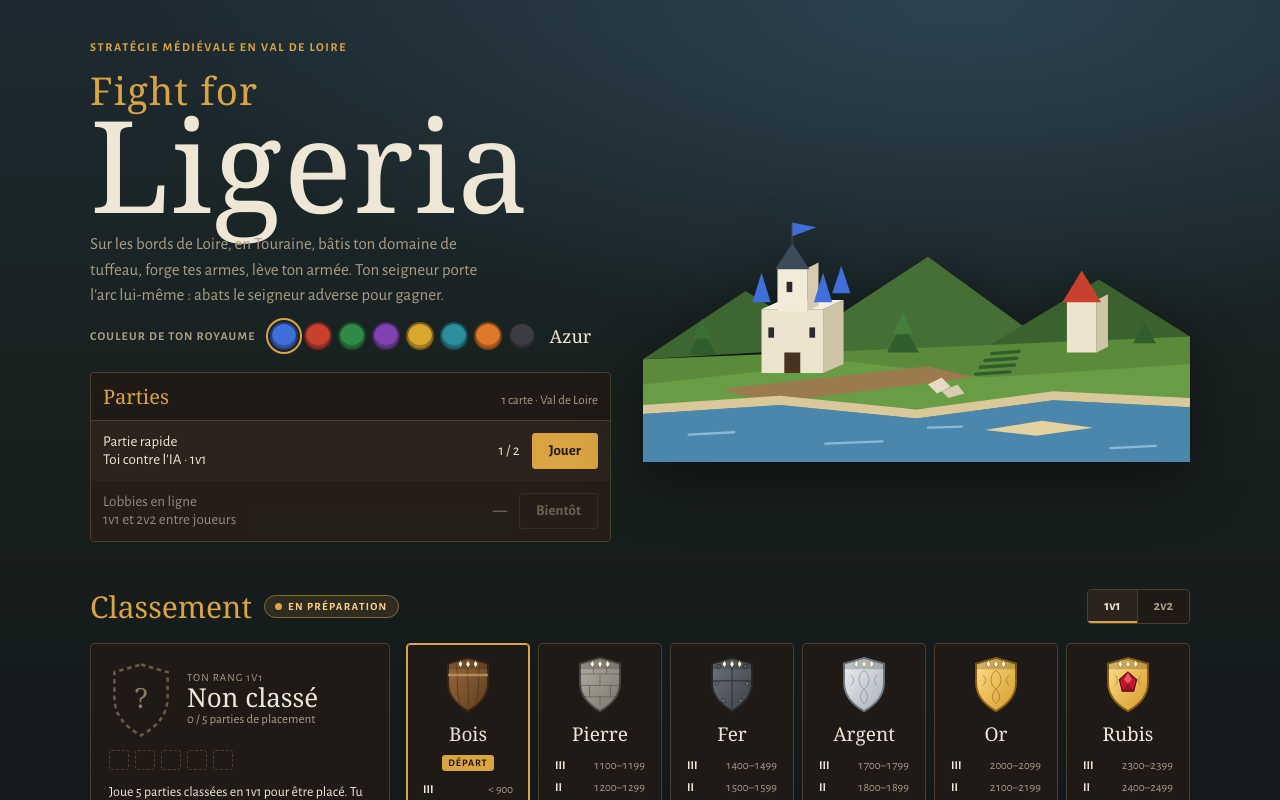
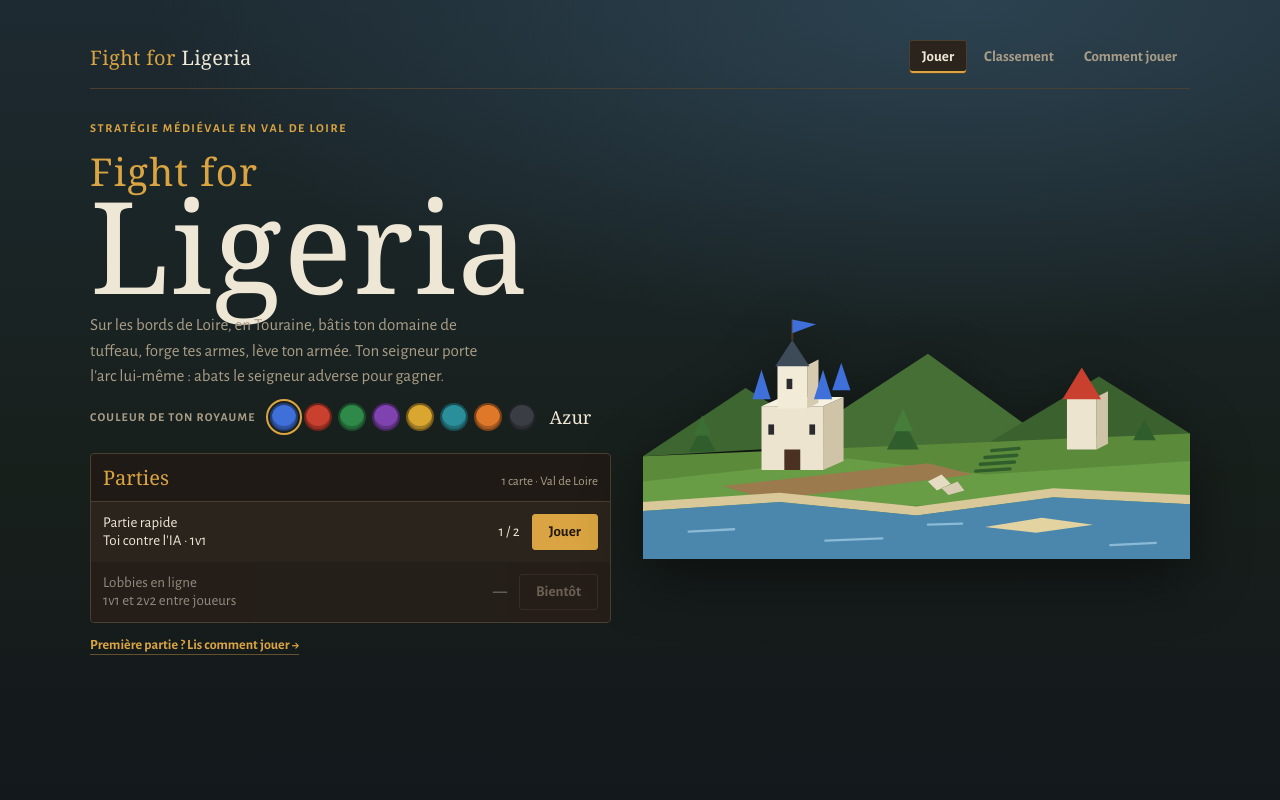
Before and after one commit to julian982/FightForLigeria, a plain HTML site: page index.html in a window 1280 px wide. Drawn offline with nearby package versions, Linux system fonts and the light colour scheme; a web font is replaced by a local one.

Commit message:
Accueil découpé en trois pages : Jouer, Classement, Comment jouer
Menu de navigation en haut de l'accueil, page active mise en évidence,
titre de l'onglet par page, lien vers le guide depuis la page Jouer.

Co-Authored-By: Claude Opus 5.5 <noreply@anthropic.com>
Claude-Session: https://claude.ai/code/session_01TFNuE9x44g7LZSCY9x53cx

```diff
--- a/index.html
+++ b/index.html
@@ -102,6 +102,18 @@ dl.keys dd{margin:3px 0 0;font-size:14px;line-height:1.45}
 .unit p{margin:0;font-size:13px;color:var(--muted);line-height:1.4}
 .unit.elite{border-color:var(--gold)}
 .home-foot{margin:0;font-size:13px;color:var(--muted)}
+.topnav{display:flex;align-items:center;justify-content:space-between;gap:12px 24px;flex-wrap:wrap;padding-bottom:14px;border-bottom:1px solid var(--rule);margin-bottom:-12px}
+.brand{font-family:var(--f-display);font-size:20px;color:var(--gold);text-decoration:none;letter-spacing:.02em}
+.brand b{font-weight:400;color:var(--text)}
+.navlinks{display:flex;gap:4px;flex-wrap:wrap}
+.navlinks a{font-weight:700;font-size:15px;color:var(--muted);text-decoration:none;padding:7px 12px;border-radius:3px;border:1px solid transparent}
+.navlinks a:hover{color:var(--text);border-color:var(--rule)}
+.navlinks a[aria-current="page"]{color:var(--text);background:var(--wood2);border-color:var(--rule);box-shadow:inset 0 -2px 0 var(--gold)}
+.navlinks a:focus-visible,.brand:focus-visible,.hint-link:focus-visible{outline:2px solid var(--gold);outline-offset:2px}
+.view{display:flex;flex-direction:column;gap:44px}
+.hint-link{align-self:flex-start;font-size:14px;font-weight:700;color:var(--gold);text-decoration:none;border-bottom:1px solid rgba(217,164,65,.4)}
+.hint-link::after{content:" →"}
+.hint-link:hover{border-bottom-color:var(--gold)}
 .h1-pre{display:block;font-size:.3em;line-height:1.15;color:var(--gold);letter-spacing:.03em}
 .realm{display:flex;align-items:center;gap:10px 14px;flex-wrap:wrap}
 .realm-lbl{font-size:12px;font-weight:700;letter-spacing:.1em;text-transform:uppercase;color:var(--muted)}
@@ -162,6 +174,16 @@ dl.keys dd{margin:3px 0 0;font-size:14px;line-height:1.45}
 <body>
 <main id="home">
   <div class="home-wrap">
+    <nav class="topnav" aria-label="Navigation principale">
+      <a class="brand" href="#jouer">Fight for <b>Ligeria</b></a>
+      <div class="navlinks">
+        <a href="#jouer" data-view="jouer">Jouer</a>
+        <a href="#classement" data-view="classement">Classement</a>
+        <a href="#guide" data-view="guide">Comment jouer</a>
+      </div>
+    </nav>
+
+    <div class="view" id="v-jouer">
     <header class="hero">
       <div class="hero-text">
         <p class="eyebrow">Stratégie médiévale en Val de Loire</p>
@@ -186,6 +208,7 @@ dl.keys dd{margin:3px 0 0;font-size:14px;line-height:1.45}
             <button class="go" type="button" disabled>Bientôt</button>
           </div>
         </section>
+        <a class="hint-link" href="#guide">Première partie ? Lis comment jouer</a>
       </div>
       <svg class="hero-art" viewBox="0 0 480 300" role="img" aria-label="Un château de tuffeau aux couleurs de ton royaume, au bord de la Loire, face à une tour ennemie">
         <polygon points="0,210 90,150 170,200" fill="#3e6630"/>
@@ -225,7 +248,9 @@ dl.keys dd{margin:3px 0 0;font-size:14px;line-height:1.45}
         <polygon points="250,232 262,226 270,234 258,240" fill="#e6dcc4"/><polygon points="262,238 276,232 282,240 268,244" fill="#d8cdb2"/>
       </svg>
     </header>
-
+    </div>
+
+    <div class="view" id="v-classement" hidden>
     <section class="rank-sec" aria-labelledby="ranked">
       <div class="rank-head">
         <div style="display:flex;align-items:center;gap:12px;flex-wrap:wrap"><h2 id="ranked">Classement</h2><span class="soon">En préparation</span></div>
@@ -254,6 +279,9 @@ dl.keys dd{margin:3px 0 0;font-size:14px;line-height:1.45}
       </div>
     </section>
 
+    </div>
+
+    <div class="view" id="v-guide" hidden>
     <section class="guide-sec" aria-labelledby="howto">
       <h2 id="howto">Comment jouer</h2>
       <div class="guide">
@@ -313,6 +341,7 @@ dl.keys dd{margin:3px 0 0;font-size:14px;line-height:1.45}
       </div>
     </section>
     <p class="home-foot">Clavier et souris requis. L'ennemi attaque à partir de la 4<sup>e</sup> minute.</p>
+    </div>
   </div>
 </main>
 
@@ -359,6 +388,22 @@ dl.keys dd{margin:3px 0 0;font-size:14px;line-height:1.45}
 </div>
 
 <script>
+// ---- Navigation entre les pages de l'accueil ----
+(()=>{
+  const VIEWS=['jouer','classement','guide'],TITLES={jouer:'FightForLigeria',classement:'Classement · FightForLigeria',guide:'Comment jouer · FightForLigeria'};
+  const home=document.getElementById('home');
+  function show(v,scroll){
+    if(!VIEWS.includes(v))v='jouer';
+    for(const id of VIEWS)document.getElementById('v-'+id).hidden=id!==v;
+    for(const a of document.querySelectorAll('.navlinks a'))a.dataset.view===v?a.setAttribute('aria-current','page'):a.removeAttribute('aria-current');
+    if(!home.hidden)document.title=TITLES[v];
+    window.__homeView=v;
+    if(scroll)home.scrollTo(0,0);
+  }
+  window.__showView=show;
+  addEventListener('hashchange',()=>show(location.hash.slice(1),true));
+  show(location.hash.slice(1),false);
+})();
 // ---- Couleur du royaume ----
 (()=>{
   const K=[{id:'azur',n:'Azur',c:'#3f6fd8'},{id:'gueules',n:'Gueules',c:'#c9402e'},{id:'sinople',n:'Sinople',c:'#2f8a4a'},{id:'pourpre',n:'Pourpre',c:'#7f43b0'},
@@ -1419,7 +1464,7 @@ function endGame(win){
   $('endText').textContent=(win?'Le seigneur ennemi est tombé. ':'Ton seigneur est tombé. ')+`Partie de ${m} min ${s} s · ${G.stats.recruits} soldats recrutés · ${G.stats.kills} ennemis abattus.`;
   refreshHud();setTimeout(()=>{$('end').hidden=false;$('again').focus()},900);
 }
-function showHome(on){$('home').hidden=!on;$('play').hidden=on;document.title=on?'FightForLigeria':'FightForLigeria · partie'}
+function showHome(on){$('home').hidden=!on;$('play').hidden=on;if(on&&window.__showView)window.__showView(window.__homeView||'jouer');else document.title='FightForLigeria · partie'}
 function start(){showHome(false);applyColors();newGame();running=true;$('end').hidden=true;resize();refreshHud();toast('Pose une cabane de bûcheron près des arbres (touche 1)')}
 function goHome(){running=false;aim.charging=false;placing=null;box=null;$('end').hidden=true;showHome(true);$('start').focus()}
 $('start').addEventListener('click',start);
```
Also changed, not shown: README.md.
